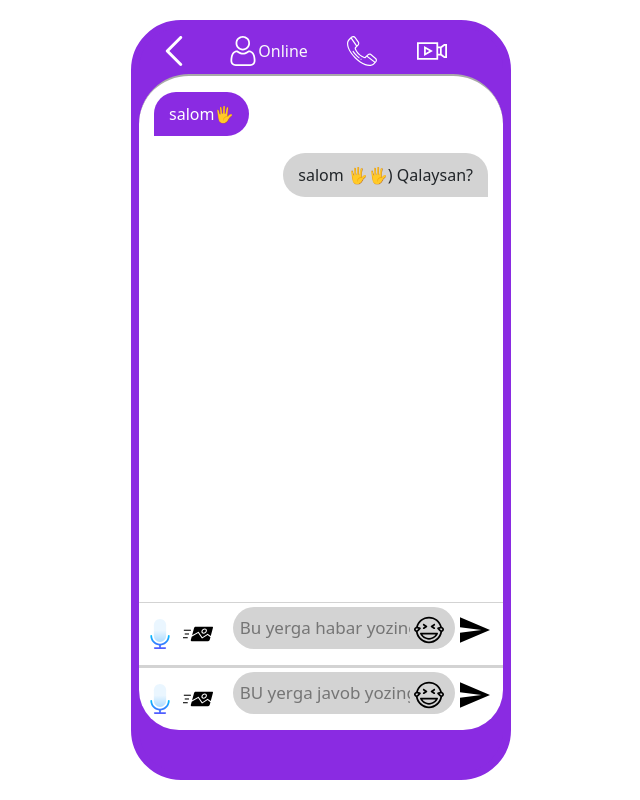
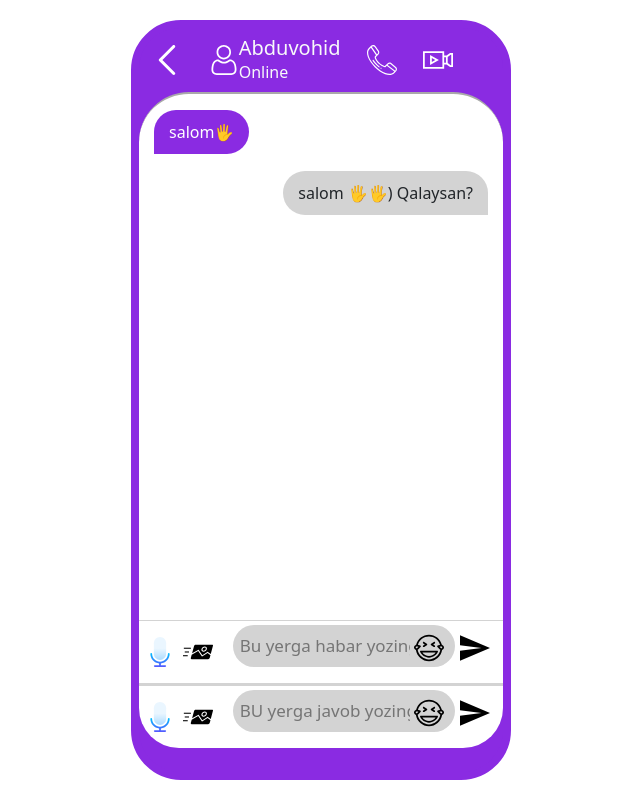
Before and after one commit to abduvohid20051013/chat-s_soboy, a plain HTML site: page index.html in a window 1280 px wide. Shown: the whole page, without its empty margins (319-959 px from the left). Drawn offline with nearby package versions, Linux system fonts and the light colour scheme.

Commit message:
Update index.html

```diff
--- a/index.html
+++ b/index.html
@@ -20,6 +20,7 @@
 					<li class="nav-item pr-5 d-flex align-items-center justify-content-around">
 						<img src="img/user.svg" alt="user_icon" class="person-img" width="30">
 						<span class="user-bio">
+							<h5 class="user-title m-0 text-light">Abduvohid</h5>
 							<p class="user-text m-0 text-light">Online</p>
 						</span>
 					</li>
```
